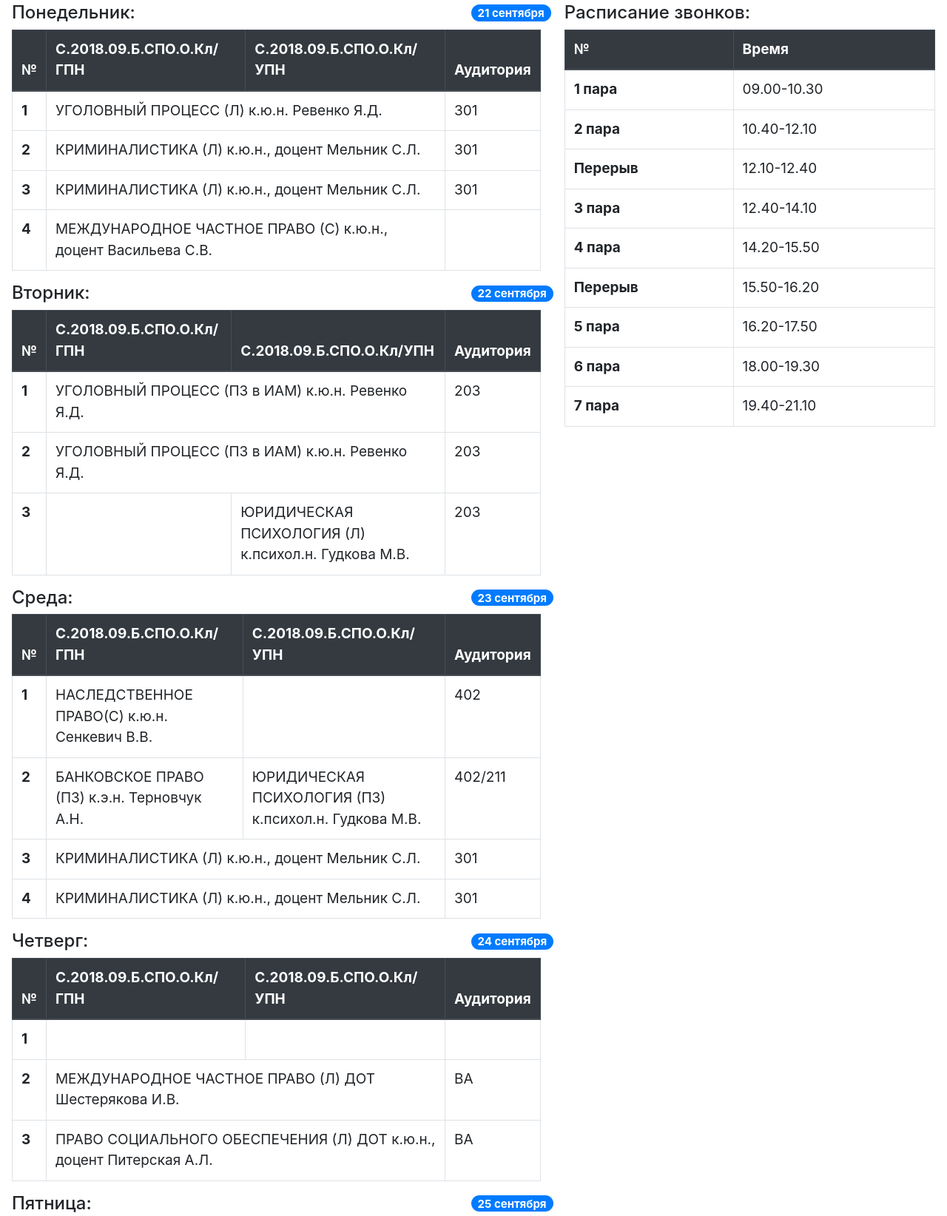
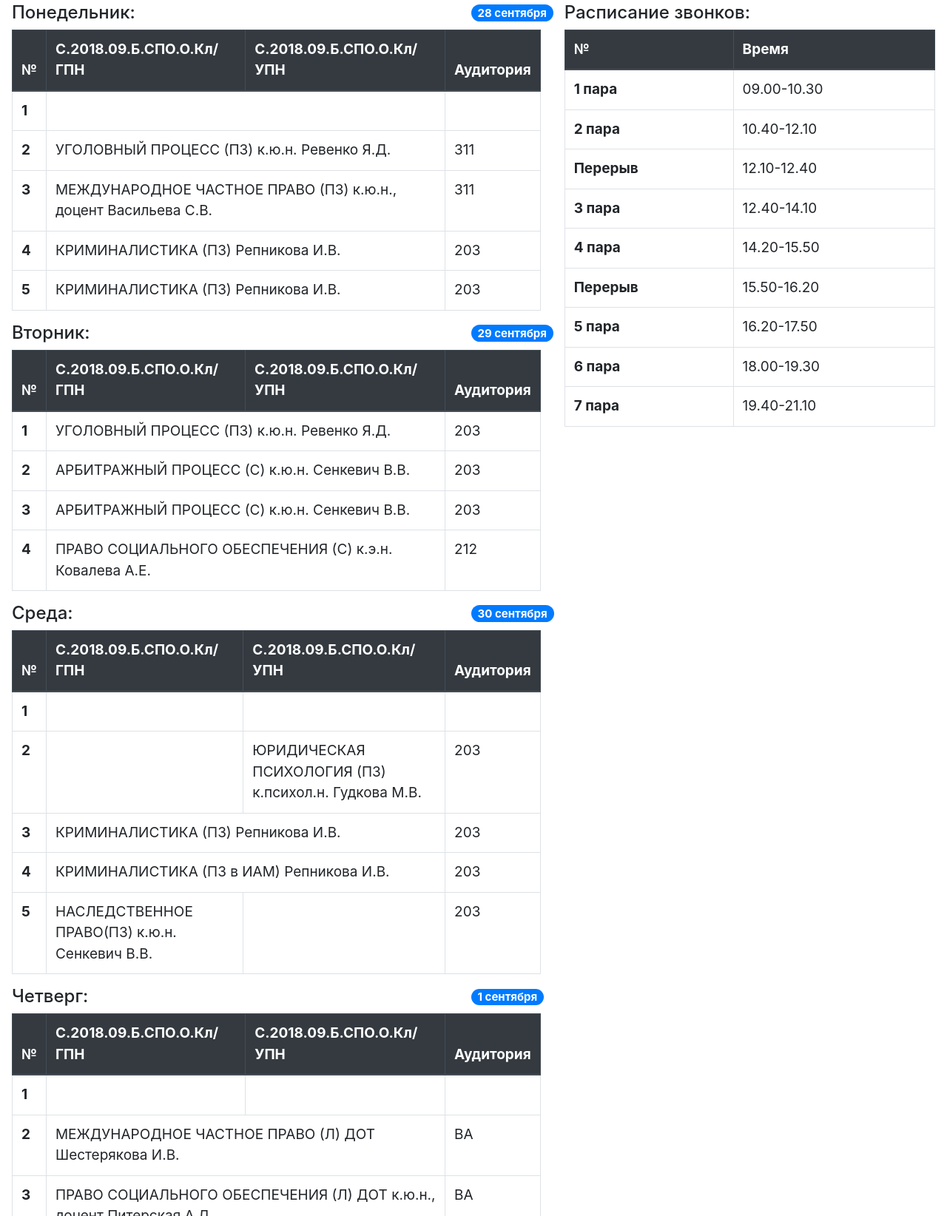
Before and after one commit to Toffiton/raspmu, a plain HTML site: page index.html in a window 1280 px wide. Shown: the part 112-1756 px from the top of the page at 74% size. Drawn offline with nearby package versions, Linux system fonts and the light colour scheme.

Commit message:
Add files via upload

```diff
--- a/index.html
+++ b/index.html
@@ -97,7 +97,7 @@
                 <h4>Понедельник:</h4>
             </div>
             <div class="col-2">
-                <span class="septev badge badge-pill badge-primary">21 сентября</span>
+                <span class="septev badge badge-pill badge-primary">28 сентября</span>
             </div>
         </div>
         <table class="table table-bordered">
@@ -114,47 +114,47 @@
                 <!--номер пары-->
                 <th scope="row">1</th>
                 <!--ГПН-->
-                <td colspan="2">УГОЛОВНЫЙ ПРОЦЕСС (Л) к.ю.н. Ревенко Я.Д.</td>
+                <td colspan="2"></td>
                 <!--УПН-->
 <!--                <td>УГОЛОВНЫЙ ПРОЦЕСС (Л) к.ю.н. Ревенко Я.Д.</td>-->
-                <td>301</td>
+                <td></td>
             </tr>
             <tr>
                 <!--номер пары-->
                 <th scope="row">2</th>
                 <!--ГПН-->
-                <td colspan="2">КРИМИНАЛИСТИКА (Л)  к.ю.н., доцент Мельник С.Л.</td>
+                <td colspan="2">УГОЛОВНЫЙ ПРОЦЕСС (ПЗ) к.ю.н. Ревенко Я.Д.</td>
                 <!--УПН-->
 <!--                <td>УГОЛОВНЫЙ ПРОЦЕСС (ПЗ в ИАМ) к.ю.н. Ревенко Я.Д.</td>-->
-                <td>301</td>
+                <td>311</td>
             </tr>
             <tr>
                 <!--номер пары-->
                 <th scope="row">3</th>
                 <!--ГПН-->
-                <td colspan="2">КРИМИНАЛИСТИКА (Л)  к.ю.н., доцент Мельник С.Л.</td>
+                <td colspan="2">МЕЖДУНАРОДНОЕ ЧАСТНОЕ ПРАВО (ПЗ) к.ю.н., доцент Васильева С.В.</td>
                 <!--УПН-->
 <!--                <td>КРИМИНАЛИСТИКА (Л) ДОТ Бойкова Н.Г.</td>-->
-                <td>301</td>
+                <td>311</td>
             </tr>
             <tr>
                 <!--номер пары-->
                 <th scope="row">4</th>
                 <!--ГПН-->
-                <td colspan="2">МЕЖДУНАРОДНОЕ ЧАСТНОЕ ПРАВО (С) к.ю.н., доцент Васильева С.В.</td>
+                <td colspan="2">КРИМИНАЛИСТИКА (ПЗ) Репникова И.В.</td>
                 <!--УПН-->
 <!--                <td>КРИМИНАЛИСТИКА (ПЗ) ДОТ Бойкова Н.Г.</td>-->
-                <td></td>
+                <td>203</td>
             </tr>
-            <!--            <tr>-->
-<!--                &lt;!&ndash;номер пары&ndash;&gt;-->
-<!--                <th scope="row">5</th>-->
-<!--                &lt;!&ndash;ГПН&ndash;&gt;-->
+            <tr>
+                <!--номер пары-->
+                <th scope="row">5</th>
+                <!--ГПН-->
+                <td colspan="2">КРИМИНАЛИСТИКА (ПЗ) Репникова И.В.</td>
+                <!--УПН-->
 <!--                <td></td>-->
-<!--                &lt;!&ndash;УПН&ndash;&gt;-->
-<!--                <td></td>-->
-<!--                <td></td>-->
-<!--            </tr>-->
+                <td>203</td>
+            </tr>
             </tbody>
         </table>
         <div class="row">
@@ -162,7 +162,7 @@
                 <h4>Вторник:</h4>
             </div>
             <div class="col-2">
-                <span class="septev badge badge-pill badge-primary">22 сентября</span>
+                <span class="septev badge badge-pill badge-primary">29 сентября</span>
             </div>
         </div>
        <table class="table table-bordered">
@@ -179,7 +179,7 @@
                <!--номер пары-->
                <th scope="row">1</th>
                <!--ГПН-->
-               <td colspan="2">УГОЛОВНЫЙ ПРОЦЕСС (ПЗ в ИАМ) к.ю.н. Ревенко Я.Д.</td>
+               <td colspan="2">УГОЛОВНЫЙ ПРОЦЕСС (ПЗ) к.ю.н. Ревенко Я.Д.</td>
                <!--УПН-->
 <!--               <td></td>-->
                <td>203</td>
@@ -188,7 +188,7 @@
                <!--номер пары-->
                <th scope="row">2</th>
                <!--ГПН-->
-               <td colspan="2">УГОЛОВНЫЙ ПРОЦЕСС (ПЗ в ИАМ) к.ю.н. Ревенко Я.Д.</td>
+               <td colspan="2">АРБИТРАЖНЫЙ ПРОЦЕСС (С)  к.ю.н. Сенкевич В.В.</td>
                <!--УПН-->
 <!--               <td>ЮРИДИЧЕСКАЯ ПСИХОЛОГИЯ (Л) к.психол.м. Гудкова М.П.</td>-->
                <td>203</td>
@@ -197,20 +197,20 @@
                <!--номер пары-->
                <th scope="row">3</th>
                <!--ГПН-->
-               <td></td>
+<!--               <td></td>-->
                <!--УПН-->
-               <td>ЮРИДИЧЕСКАЯ ПСИХОЛОГИЯ (Л) к.психол.н. Гудкова М.В.</td>
+               <td colspan="2">АРБИТРАЖНЫЙ ПРОЦЕСС (С)  к.ю.н. Сенкевич В.В.</td>
                <td>203</td>
            </tr>
-<!--           <tr>-->
-<!--               &lt;!&ndash;номер пары&ndash;&gt;-->
-<!--               <th scope="row">4</th>-->
-<!--               &lt;!&ndash;ГПН&ndash;&gt;-->
+           <tr>
+               <!--номер пары-->
+               <th scope="row">4</th>
+               <!--ГПН-->
+               <td colspan="2">ПРАВО СОЦИАЛЬНОГО ОБЕСПЕЧЕНИЯ (С) к.э.н. Ковалева А.Е.</td>
+               <!--УПН-->
 <!--               <td>4 предмет</td>-->
-<!--               &lt;!&ndash;УПН&ndash;&gt;-->
-<!--               <td>4 предмет</td>-->
-<!--               <td>каб</td>-->
-<!--           </tr>-->
+               <td>212</td>
+           </tr>
 <!--           <tr>-->
 <!--               &lt;!&ndash;номер пары&ndash;&gt;-->
 <!--               <th scope="row">5</th>-->
@@ -227,7 +227,7 @@
                 <h4>Среда:</h4>
             </div>
             <div class="col-2">
-                <span class="septev badge badge-pill badge-primary">23 сентября</span>
+                <span class="septev badge badge-pill badge-primary">30 сентября</span>
             </div>
         </div>
    <table class="table table-bordered">
@@ -244,19 +244,19 @@
            <!--номер пары-->
            <th scope="row">1</th>
            <!--ГПН-->
-           <td>НАСЛЕДСТВЕННОЕ ПРАВО(С)  к.ю.н. Сенкевич В.В.</td>
+           <td></td>
            <!--УПН-->
            <td></td>
-           <td>402</td>
+           <td></td>
        </tr>
        <tr>
            <!--номер пары-->
            <th scope="row">2</th>
            <!--ГПН-->
-           <td>БАНКОВСКОЕ ПРАВО (ПЗ) к.э.н. Терновчук А.Н.</td>
+           <td></td>
            <!--УПН-->
            <td>ЮРИДИЧЕСКАЯ ПСИХОЛОГИЯ (ПЗ) к.психол.н. Гудкова М.В.</td>
-           <td>402/211</td>
+           <td>203</td>
        </tr>
        <tr>
            <!--номер пары-->
@@ -264,8 +264,8 @@
            <!--ГПН-->
 <!--           <td>НАСЛЕДСТВЕННОЕ ПРАВО(С)  к.ю.н. Сенкевич В.В.</td>-->
            <!--УПН-->
-           <td colspan="2">КРИМИНАЛИСТИКА (Л)  к.ю.н., доцент Мельник С.Л.</td>
-           <td>301</td>
+           <td colspan="2">КРИМИНАЛИСТИКА (ПЗ) Репникова И.В.</td>
+           <td>203</td>
        </tr>
        <tr>
            <!--номер пары-->
@@ -273,19 +273,18 @@
            <!--ГПН-->
 <!--           <td scope="col">НАСЛЕДСТВЕННОЕ ПРАВО(С)  к.ю.н. Сенкевич В.В.</td>-->
            <!--УПН-->
-           <td colspan="2">КРИМИНАЛИСТИКА (Л)  к.ю.н., доцент Мельник С.Л.</td>
-           <td>301</td>
+           <td colspan="2">КРИМИНАЛИСТИКА (ПЗ в ИАМ) Репникова И.В.</td>
+           <td>203</td>
        </tr>
-<!--       <tr>-->
-<!--           &lt;!&ndash;номер пары&ndash;&gt;-->
-<!--           <th scope="row">5</th>-->
-<!--           &lt;!&ndash;ГПН&ndash;&gt;-->
-<!--           <td colspan="2">КРИМИНАЛИСТИКА (ПЗ) Репникова И.В.</td>-->
-
-<!--           &lt;!&ndash;УПН&ndash;&gt;-->
-<!--&lt;!&ndash;           <td>5 предмет</td>&ndash;&gt;-->
-<!--           <td>203</td>-->
-<!--       </tr>-->
+       <tr>
+           <!--номер пары-->
+           <th scope="row">5</th>
+           <!--ГПН-->
+           <td>НАСЛЕДСТВЕННОЕ ПРАВО(ПЗ)  к.ю.н. Сенкевич В.В.</td>
+           <!--УПН-->
+           <td></td>
+           <td>203</td>
+       </tr>
        </tbody>
    </table>
 
@@ -294,7 +293,7 @@
                 <h4>Четверг:</h4>
             </div>
             <div class="col-2">
-                <span class="septev badge badge-pill badge-primary">24 сентября</span>
+                <span class="septev badge badge-pill badge-primary">1 сентября</span>
             </div>
         </div>
    <table class="table table-bordered">
@@ -360,7 +359,7 @@
                 <h4>Пятница:</h4>
             </div>
             <div class="col-2">
-                <span class="septev badge badge-pill badge-primary">25 сентября</span>
+                <span class="septev badge badge-pill badge-primary">2 сентября</span>
             </div>
         </div>
    <table class="table table-bordered">
@@ -377,47 +376,47 @@
            <!--номер пары-->
            <th scope="row">1</th>
            <!--ГПН-->
-           <td></td>
+           <td colspan="2">СЕМЕЙНОЕ ПРАВО (С в ИАМ) к.ю.н., доцент Пучкова В.В.</td>
            <!--УПН-->
-           <td></td>
-           <td></td>
+<!--           <td></td>-->
+           <td>203</td>
        </tr>
        <tr>
            <!--номер пары-->
            <th scope="row">2</th>
            <!--ГПН-->
-           <td></td>
+<!--           <td></td>-->
            <!--УПН-->
-           <td>ЮВЕНАЛЬНАЯ ЮСТИЦИЯ (Л) д.ю.н., доцент Лопатина Т.М.</td>
-           <td>402</td>
+           <td colspan="2">СЕМЕЙНОЕ ПРАВО (С) к.ю.н., доцент Пучкова В.В.</td>
+           <td>203</td>
        </tr>
        <tr>
            <!--номер пары-->
            <th scope="row">3</th>
            <!--ГПН-->
-           <td></td>
+           <td>БАНКОВСКОЕ ПРАВО (С в ИАМ) к.э.н. Терновчук А.Н.</td>
            <!--УПН-->
-           <td>ЮВЕНАЛЬНАЯ ЮСТИЦИЯ (Л) д.ю.н., доцент Лопатина Т.М.</td>
-           <td>402</td>
+           <td>ЮВЕНАЛЬНАЯ ЮСТИЦИЯ (ПЗ в ИАМ) д.ю.н., доцент Лопатина Т.М.</td>
+           <td>217/203</td>
        </tr>
        <tr>
            <!--номер пары-->
            <th scope="row">4</th>
            <!--ГПН-->
-           <td colspan="2">СЕМЕЙНОЕ ПРАВО (ПЗ) к.ю.н., доцент Пучкова В.В.</td>
+           <td></td>
            <!--УПН-->
-<!--           <td></td>-->
-           <td>212</td>
+           <td>ЮВЕНАЛЬНАЯ ЮСТИЦИЯ (ПЗ в ИАМ) д.ю.н., доцент Лопатина Т.М.</td>
+           <td>203</td>
        </tr>
-       <tr>
-           <!--номер пары-->
-           <th scope="row">5</th>
-           <!--ГПН-->
-<!--           <td>5 предмет</td>-->
-           <!--УПН-->
-           <td colspan="2">АРБИТРАЖНЫЙ ПРОЦЕСС (Л)  к.ю.н. Сенкевич В.В.</td>
-           <td>212</td>
-       </tr>
+<!--       <tr>-->
+<!--           &lt;!&ndash;номер пары&ndash;&gt;-->
+<!--           <th scope="row">5</th>-->
+<!--           &lt;!&ndash;ГПН&ndash;&gt;-->
+<!--&lt;!&ndash;           <td>5 предмет</td>&ndash;&gt;-->
+<!--           &lt;!&ndash;УПН&ndash;&gt;-->
+<!--           <td colspan="2">АРБИТРАЖНЫЙ ПРОЦЕСС (Л)  к.ю.н. Сенкевич В.В.</td>-->
+<!--           <td>212</td>-->
+<!--       </tr>-->
        </tbody>
    </table>
    </div>
```
